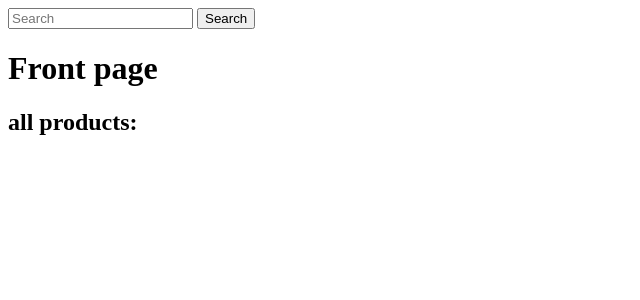
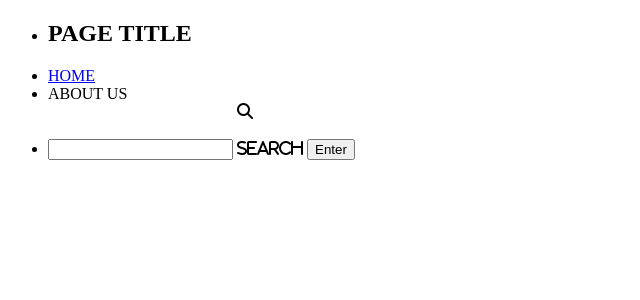
Before and after one commit to Hagnas3/ZPD, a PHP site: page / in a window 1280 px wide. Shown: the top 300 px of the page, without its empty margins (0-640 px from the left). Run offline with PHP 8.4, Linux system fonts and the light colour scheme; data that the repository does not hold is empty; some libraries are stand-ins or nearby versions.

Commit message:
Update index.php

```diff
--- a/index.php
+++ b/index.php
@@ -3,34 +3,50 @@
 ?>
 <!DOCTYPE html>
 <html lang="en" dir="ltr">
-  <head>
-    <meta charset="utf-8">
-    <link rel="stylesheet" type="tex/css" href="style.css">
-    <title></title>
-  </head>
+<head>
+  <meta charset="utf-8">
+  <script src="https://kit.fontawesome.com/0c5de2e8ba.js" crossorigin="anonymous"></script>
+  <link rel="stylesheet" href="https://cdnjs.cloudflare.com/ajax/libs/font-awesome/4.7.0/css/font-awesome.min.css">
+  <link href="https://fonts.googleapis.com/css?family=Open+Sans:700&display=swap" rel="stylesheet">
+  <link rel="stylesheet" type="text/css" href="style.css">
+  <link rel="stylesheet" type="text/css" href="slider.css">
+  <title>ZPD</title>
+</head>
   <body>
-    <form action="search.php" method="post">
-      <input type="text" name="search" placeholder="Search">
-      <button type="submit" name="submit-search">Search</button>
-    </form>
-    <h1>Front page</h1>
-    <h2>all products:</h2>
+    <section class="navbar">
+      <div class="max">
+        <ul class="items">
+          <li class="title"><h1>PAGE TITLE</h1></li>
+          <li class="btn1"><a href="#">HOME</a></li>
+          <li class="btn2"><a>ABOUT US</a></li>
+          <li class="search">
+            <form class="search-insides" action="search.php" method="post">
+              <input type="text" name="search" placeholder="">
+              <i class="fas fa-search"><h4>Search</h4></i>
+              <button class="search-btn" type="submit" name="submit-search">Enter</button>
+            </form>
+          </li>
+        </ul>
+      </div>
+    </section>
+    <!-- <section class="banner">
 
+    </section> -->
     <div class="product-container">
       <?php
-        $sql = "SELECT * FROM products";
-        $result = mysqli_query($conn, $sql);
-        $queryResults = mysqli_num_rows($result);
-
-        if ($queryResults > 0) {
-          while ($row = mysqli_fetch_assoc($result)) {
-            echo "<div>
-                <img src=".$row['img_dir'].">
-                <h3>".$row['Title']."</h3>
-                <p>".$row['Description']."</p>
-            </div>";
-          }
-        }
+        // $sql = "SELECT * FROM products";
+        // $result = mysqli_query($conn, $sql);
+        // $queryResults = mysqli_num_rows($result);
+        //
+        // if ($queryResults > 0) {
+        //   while ($row = mysqli_fetch_assoc($result)) {
+        //     echo "<div>
+        //         <img width='500' src=".$row['img_dir'].">
+        //         <h3>".$row['Title']."</h3>
+        //         <p>".$row['Description']."</p>
+        //     </div>";
+        //   }
+        // }
       ?>
     </div>
   </body>
```
